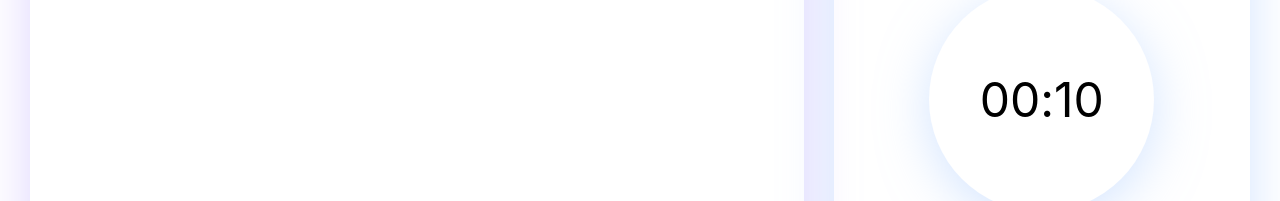
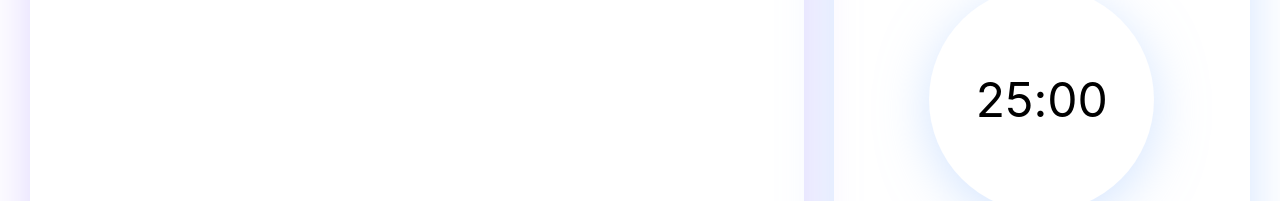
Before and after one commit to Four-Bits/quantum-x, a React (Create React App) app: page / in a window 1280 px wide. Shown: the part 237-438 px from the top of the page. Built offline with nearby package versions, Linux system fonts and the light colour scheme.

Commit message:
default timer changed

```diff
--- a/src/components/Pomo.js
+++ b/src/components/Pomo.js
@@ -62,9 +62,9 @@ const Pomo = () =>{
         <div className = "pomobox">
             <div className = "wrapper">
                 <div className = "timeflex">
-                    <span className = "tens">00</span>
+                    <span className = "tens">25</span>
                     <span>:</span>
-                    <span className = "seconds">10</span>
+                    <span className = "seconds">00</span>
                 </div>
                 <div className = "buttonflex">
                     <button className="btn-start" onClick= {startTimer}>Start</button>
```
